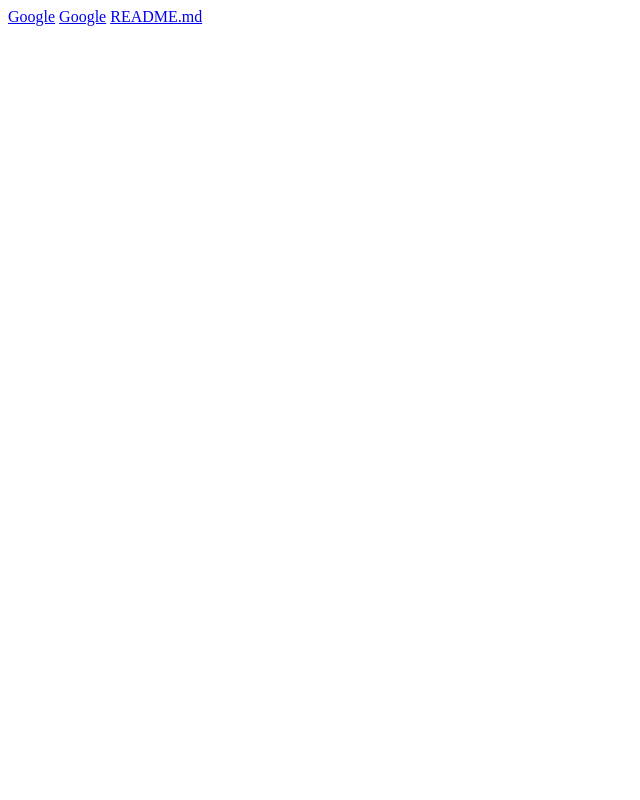
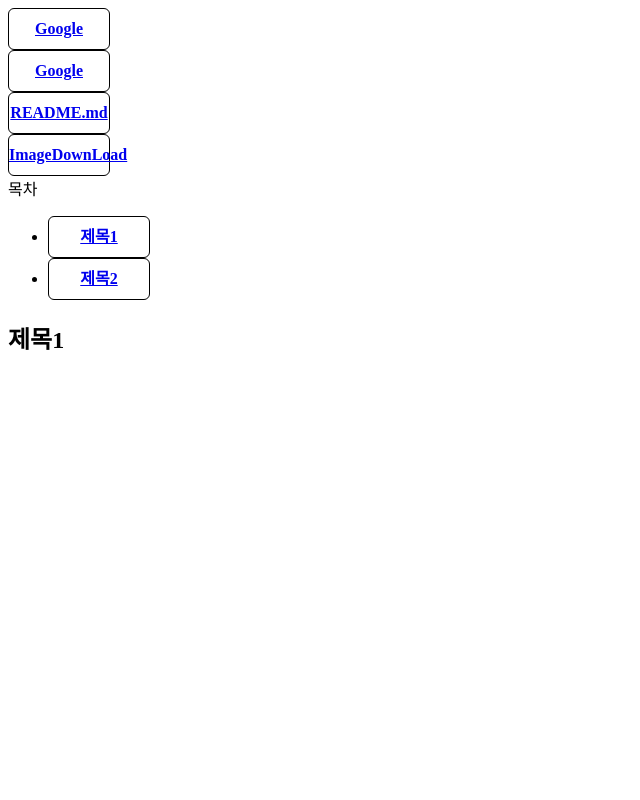
Before and after one commit to ChoiJongman22/WebStudy, a plain HTML site: page 1월 22일 스터디2/index.html in a window 1280 px wide. Shown: the top 800 px of the page, without its empty margins (0-640 px from the left). Drawn offline with Linux system fonts and the light colour scheme.

Commit message:
1월23일 커밋

```diff
--- a/1월 22일 스터디2/index.html
+++ b/1월 22일 스터디2/index.html
@@ -10,9 +10,27 @@
     <!-- a태그: 다른 페이지, 파일, 이미지주소, 전화번호등 다른 URL로 연결할 수 있는 하이퍼링크-->
     <!-- href(생략가능), rel, target중에서 href와 target을 자주 사용한다.
     a태그는 인라인 요소다-->
-    <a href="https://google.com">Google</a><!-- href 생략 가능. 다만 다른 링크로 넘어가려면 href사용
+    <a href="https://google.com">Google</a>
+    <!-- href 생략 가능. 다만 다른 링크로 넘어가려면 href사용
     해당 페이지에서 바로 google이 켜지는 건 target="_self"가 설정이 되어있기 때문이다.-->
-    <a href="https://google.com" target="blank">Google</a><!-- target="_blank 사용하면 새로운 페이지".-->
+    <a href="https://google.com" target="blank">Google</a>
+    <!-- target="_blank 사용하면 새로운 페이지".-->
+
+
     <a href="./README.md" download="download">README.md</a>  <!-- 다운로드 된다. -->
+    <a href="./image/tocomon.jpg" download="download">ImageDownLoad</a>
+    <!-- 이미지 보여주기 download가 들어가면 직접 다운로드가 된다.-->
+
+    <!-- 같은 페이지로 이동-->
+
+    목차
+    <ul>
+        <li><a href="#title1">제목1</a></li><!-- 아이디를 붙일때는 #이 있어야합니다.-->
+        <li><a href="#title2">제목2</a></li>
+    </ul>
+    <h2 id="title1">제목1</h2>
+    <h2 id="title2">제목2</h2>
+    <h2 id="title3">제목3</h2>
+
 </body>
 </html>
--- a/1월 22일 스터디2/main.css
+++ b/1월 22일 스터디2/main.css
@@ -0,0 +1,18 @@
+a {
+    font-weight: bold;
+    width: 100px;
+    line-height: 40px;
+    height: 40px;
+    border: 1px solid black;/*윤곽선 1px 검은색으로 둘러싼다.*/
+    border-radius: 6px;/*모서리를 깎아주는 역할*/
+    display: block; /*inline요소에서 block으로 바꿔야 사용할 수 있는 것들이 있다.*/
+    text-align: center;
+}
+
+a:hover{/*마우스 갖다 댔을때 오렌지색으로*/
+    background: orange;
+}
+
+h2{
+    padding-bottom: 1000px;
+}
```
Also changed, not shown: 1월 22일 스터디2/image/tocomon.jpg (added).
